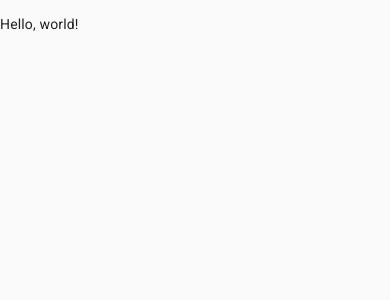
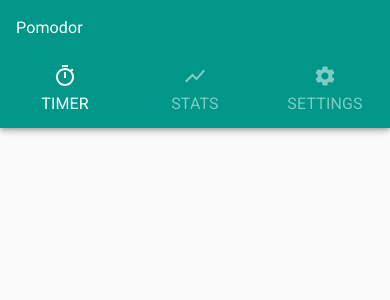
Before and after one commit to juZanette/PomodoroTimer, a React (Create React App) app: page / in a window 390 px wide. Shown: the top 300 px of the page. Built offline with nearby package versions, Linux system fonts and the light colour scheme.

Commit message:
:lipstick: Setup mobile navigation

```diff
--- a/src/App.js
+++ b/src/App.js
@@ -1,8 +1,10 @@
 import React from 'react'
+import { AppBar } from './layout/AppBar'
 
-function App() {
+const App = () => {
   return (
     <div>
+      <AppBar />
       <p>Hello, world!</p>
     </div>
   )
--- /dev/null
+++ b/src/layout/AppBar.js
@@ -0,0 +1,13 @@
+import React from 'react'
+import { AppBar as MatAppBar } from '@material-ui/core'
+import { Toolbar } from './Toolbar'
+import { NavList } from './NavList'
+
+const AppBar = () => (
+  <MatAppBar>
+    <Toolbar />
+    <NavList />
+  </MatAppBar>
+)
+
+export { AppBar }
--- /dev/null
+++ b/src/layout/NavList.js
@@ -0,0 +1,55 @@
+import React from 'react'
+import styled from 'styled-components'
+import { List, ListItemIcon, ListItem, ListItemText } from '@material-ui/core'
+import { Timer, ShowChart, Settings } from '@material-ui/icons'
+
+const MatNavList = styled(List)`
+  display: flex;
+  padding: 0;
+`
+
+const NavItemIcon = styled(ListItemIcon)`
+  color: rgba(255, 255, 255, 0.5);
+  display: flex;
+  justify-content: center;
+`
+
+const NavListItem = styled(ListItem)`
+  display: flex;
+  flex-direction: column;
+
+  ${NavItemIcon} {
+    color: ${({ active }) => (active ? '#fff' : 'rgba(255,255,255,.5)')};
+  }
+
+  & .MuiListItemText-primary {
+    color: ${({ active }) => (active ? '#fff' : 'rgba(255,255,255,.5)')};
+  }
+`
+
+const NavList = () => (
+  <MatNavList component="nav" className="NavList" aria-label="Main navigation">
+    <NavListItem button active="true">
+      <NavItemIcon>
+        <Timer />
+      </NavItemIcon>
+      <ListItemText primary="TIMER" />
+    </NavListItem>
+
+    <NavListItem button>
+      <NavItemIcon>
+        <ShowChart />
+      </NavItemIcon>
+      <ListItemText primary="STATS" />
+    </NavListItem>
+
+    <NavListItem button>
+      <NavItemIcon>
+        <Settings />
+      </NavItemIcon>
+      <ListItemText primary="SETTINGS" />
+    </NavListItem>
+  </MatNavList>
+)
+
+export { NavList }
--- /dev/null
+++ b/src/layout/Toolbar.js
@@ -0,0 +1,11 @@
+import React from 'react'
+import { Toolbar as MatToolbar } from '@material-ui/core'
+import Typography from '@material-ui/core/Typography'
+
+const Toolbar = () => (
+  <MatToolbar>
+    <Typography variant="subtitle1">Pomodor</Typography>
+  </MatToolbar>
+)
+
+export { Toolbar }
```
